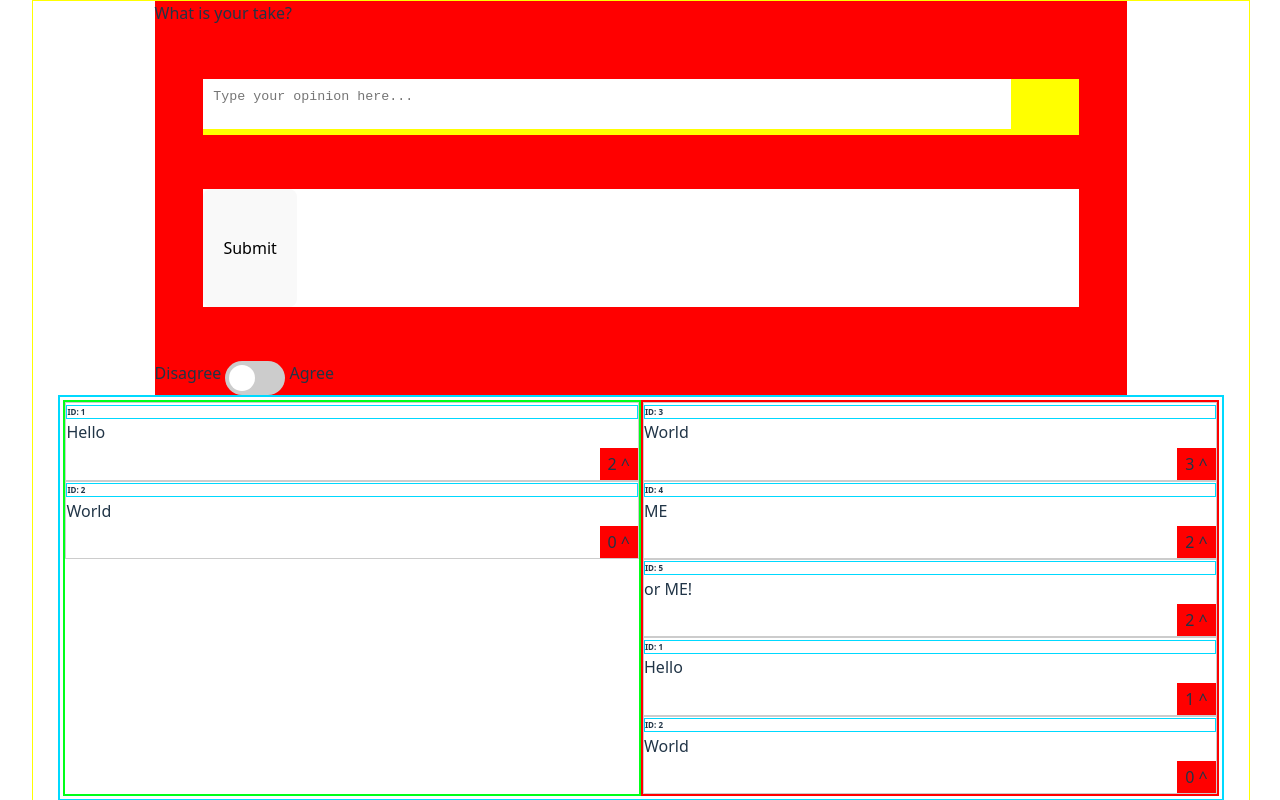
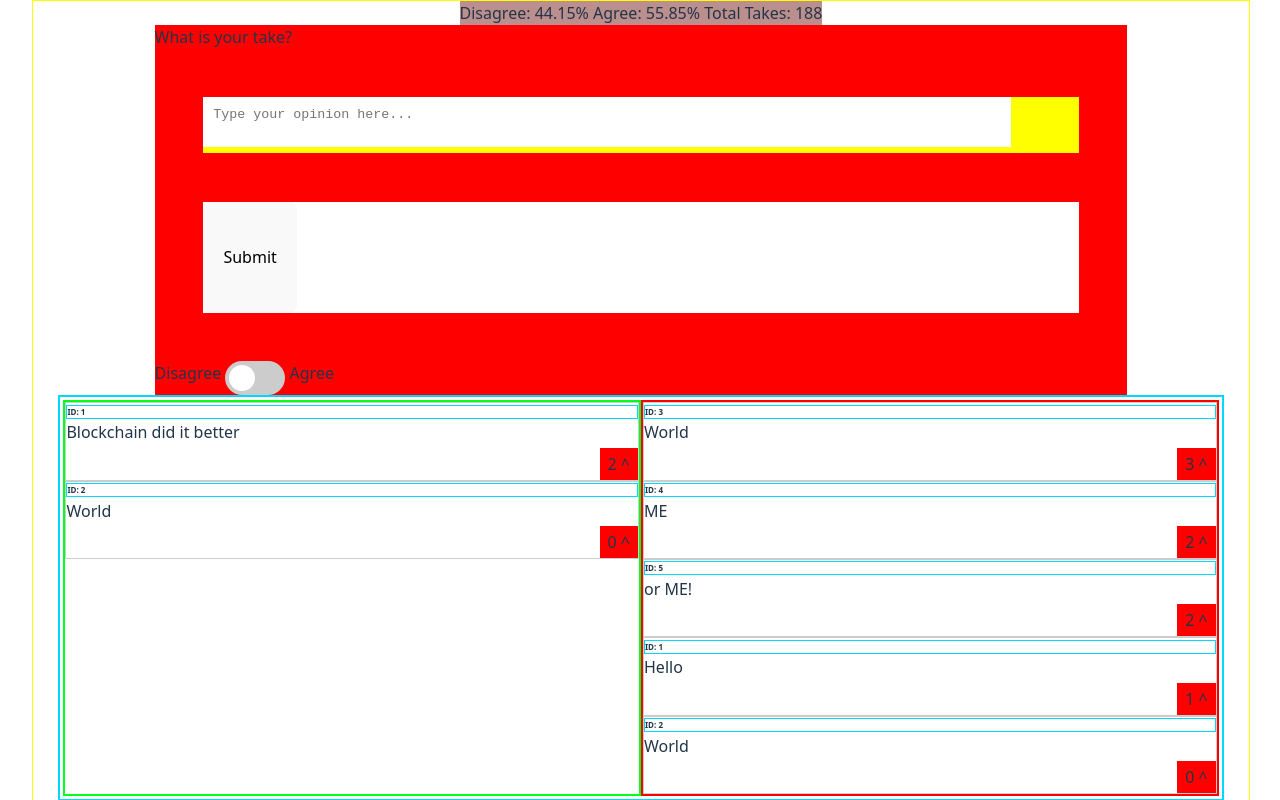
Before and after one commit to Tyler-Kelly1/debateIt, a Vue app: page / in a window 1280 px wide. Built offline with nearby package versions, Linux system fonts and the light colour scheme.

Commit message:
stats box added

```diff
--- a/src/components/HomeScreen.vue
+++ b/src/components/HomeScreen.vue
@@ -7,12 +7,16 @@ import NewTake from "./homeComp/NewTakeArea/NewTake.vue";
 // 'computed', 'ref', and 'reactive' are Vue's "Reactivity" tools.
 // Even if not all are used yet, they are the building blocks for dynamic data.
 import { computed, ref, reactive } from "vue";
+import StatBox from "./homeComp/StatsComp/StatBox.vue";
 
+import supabase from './config/supabaseClient.js'
+//con
 // 2. DATA STATE (The "Source of Truth")
 // 'reactive' is used for objects or arrays.
 // When these values change, Vue automatically updates the UI.
+// These will be replaced by database calls soon
 const testData1 = reactive({
-  "1": { id: "1", content: "Hello", votes: 2, lit: false },
+  "1": { id: "1", content: "Blockchain did it better", votes: 2, lit: false },
   "2": { id: "2", content: "World", votes: 0, lit: false }
 });
 
@@ -23,6 +27,13 @@ const testData2 = reactive({
   "4": { id: "4", content: "ME", votes: 2, lit: false },
   "5": { id: "5", content: "or ME!", votes: 2, lit: false },
 });
+
+const testingStatsData = reactive({
+  "agree":105,
+  "disagree":83
+})
+
+const debateTopic = reactive("TestingTopic")
 
 
 // 3. LOGIC & METHODS
@@ -41,14 +52,19 @@ function handleSubmitTake(data, side) {
   // Because testData1/2 are 'reactive', adding a key here updates the screen instantly.
   if (side) {
     testData1[data.id] = data;
+    testingStatsData.agree += 1
   } else {
     testData2[data.id] = data;
+    testingStatsData.disagree += 1
   }
 }
+
 </script>
 
 <template>
   <div class="home">
+
+    <StatBox :disagree-votes="testingStatsData.disagree" :agree-votes="testingStatsData.agree" />
 
     <NewTake @submitTake="handleSubmitTake"></NewTake>
 
--- /dev/null
+++ b/src/components/homeComp/StatsComp/StatBox.vue
@@ -0,0 +1,48 @@
+<script setup lang="ts">
+
+import {computed} from "vue";
+
+const props = defineProps({
+
+  agreeVotes: {
+    default: 0,
+    type: Number,
+    required: true,
+  },
+
+  disagreeVotes: {
+    default: 0,
+    type: Number,
+    required: true,
+  }
+
+})
+
+const stats = computed(() => {
+  return {
+    totalVotes: (props.agreeVotes + props.disagreeVotes),
+    disagreePercentage: (100 * (props.disagreeVotes / (props.agreeVotes + props.disagreeVotes))).toFixed(2),
+    agreePercentage: (100 * (props.agreeVotes / (props.agreeVotes + props.disagreeVotes))).toFixed(2),
+  }
+})
+
+</script>
+
+<template>
+  <div class=statContainer>
+
+    Disagree: {{stats.disagreePercentage}}%
+    Agree: {{stats.agreePercentage}}%
+    Total Takes: {{stats.totalVotes}}
+
+  </div>
+</template>
+
+<style scoped>
+
+.statContainer {
+  background-color: rosybrown;
+  margin: auto;
+}
+
+</style>
--- /dev/null
+++ b/src/config/supabaseClient.js
@@ -0,0 +1,7 @@
+import { createClient } from '@supabase/supabase-js'
+const supabaseUrl = 'https://ngukguvinzmbnnhngctr.supabase.co'
+const supabaseKey = 'eyJhbGciOiJIUzI1NiIsInR5cCI6IkpXVCJ9.eyJpc3MiOiJzdXBhYmFzZSIsInJlZiI6Im5ndWtndXZpbnptYm5uaG5nY3RyIiwicm9sZSI6ImFub24iLCJpYXQiOjE3NzA0ODY0MDQsImV4cCI6MjA4NjA2MjQwNH0.g6qfGwOxKfJPXJdl4vCF2T0qoeE4ougbcich6xk5uM8'
+
+const supabase = createClient(supabaseUrl, supabaseKey)
+
+export default supabase
```
Also changed, not shown: src/components/homeComp/StatBox.vue (deleted, +0 -11 lines), 1 other file (tests, documents, lock files or other folders).
